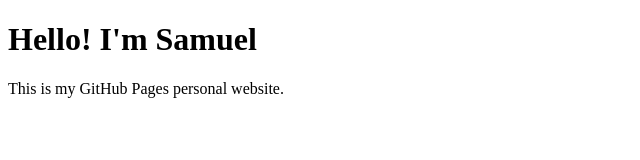
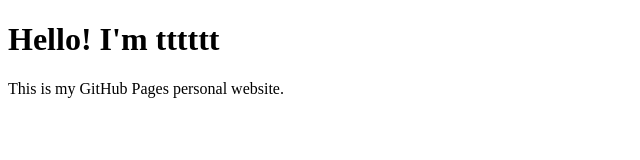
Before and after one commit to BA110401540/samuel-ncu.github.io, a plain HTML site: page index.html in a window 1280 px wide. Shown: the whole page, without its empty margins (0-640 px from the left). Drawn offline with Linux system fonts and the light colour scheme.

Commit message:
Update index.html

```diff
--- a/index.html
+++ b/index.html
@@ -5,7 +5,7 @@
  <title>Welcome to My Site</title>
 </head>
 <body>
- <h1>Hello! I'm Samuel </h1>
+ <h1>Hello! I'm tttttt </h1>
  <p>This is my GitHub Pages personal website.</p>
 </body>
 </html>
```
